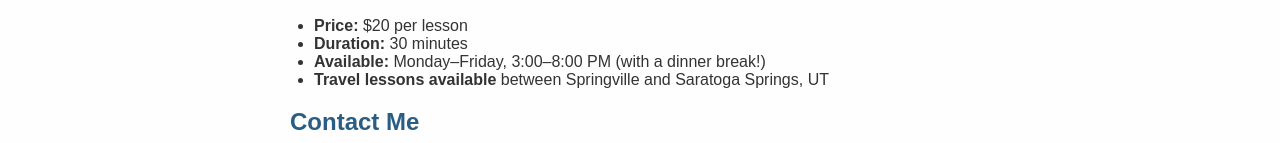
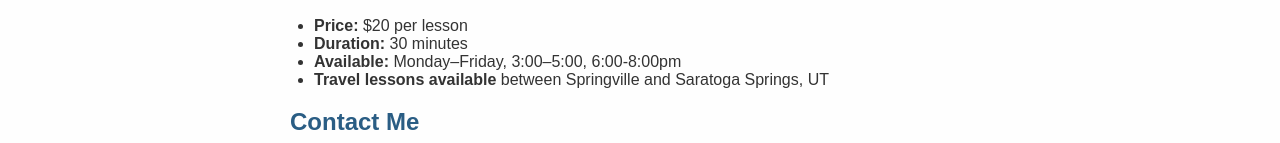
Before and after one commit to pegamento101/Jena-piano-site, a plain HTML site: page index.html in a window 1280 px wide. Shown: the part 365-508 px from the top of the page. Drawn offline with Linux system fonts and the light colour scheme.

Commit message:
Update index.html

```diff
--- a/index.html
+++ b/index.html
@@ -23,7 +23,7 @@
       <ul>
         <li><strong>Price:</strong> $20 per lesson</li>
         <li><strong>Duration:</strong> 30 minutes</li>
-        <li><strong>Available:</strong> Monday–Friday, 3:00–8:00 PM (with a dinner break!)</li>
+        <li><strong>Available:</strong> Monday–Friday, 3:00–5:00, 6:00-8:00pm </li>
         <li><strong>Travel lessons available</strong> between Springville and Saratoga Springs, UT</li>
       </ul>
     </section>
```
